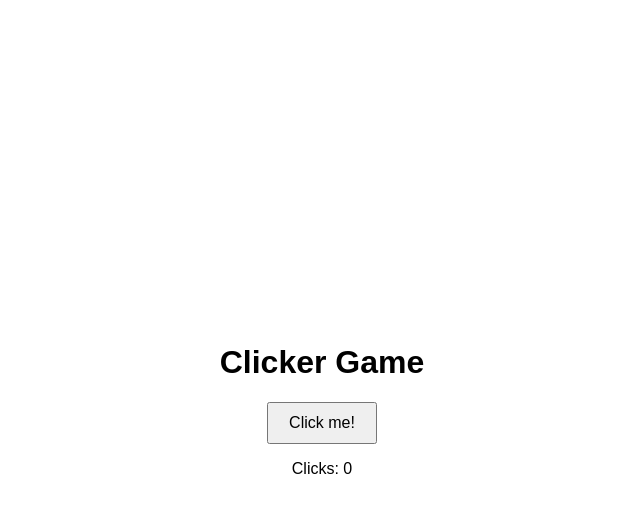
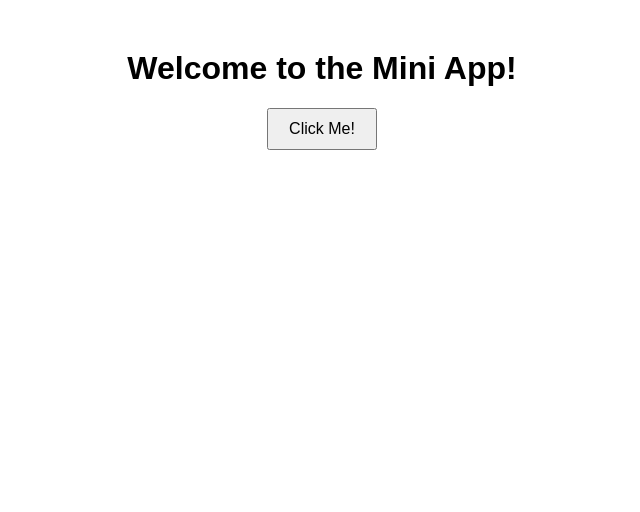
Before and after one commit to Amir23448g/Eight-coins, a plain HTML site: page index.html in a window 1280 px wide. Shown: the whole page, without its empty margins (318-958 px from the left). Drawn offline with Linux system fonts and the light colour scheme.

Commit message:
Update index.html

```diff
--- a/index.html
+++ b/index.html
@@ -3,42 +3,22 @@
 <head>
     <meta charset="UTF-8">
     <meta name="viewport" content="width=device-width, initial-scale=1.0">
-    <title>Clicker Game</title>
+    <title>Mini App</title>
     <style>
+        /* استایل‌های ساده برای سایت */
         body {
-            display: flex;
-            justify-content: center;
-            align-items: center;
-            height: 100vh;
             font-family: Arial, sans-serif;
+            text-align: center;
+            margin-top: 50px;
         }
-
-        .container {
-            text-align: center;
-        }
-
         button {
             padding: 10px 20px;
             font-size: 16px;
-            cursor: pointer;
         }
     </style>
 </head>
 <body>
-    <div class="container">
-        <h1>Clicker Game</h1>
-        <button id="clickerButton">Click me!</button>
-        <p>Clicks: <span id="clickCount">0</span></p>
-    </div>
-    <script>
-        document.addEventListener("DOMContentLoaded", () => {
-            let clickCount = 0;
-
-            document.getElementById('clickerButton').addEventListener('click', () => {
-                clickCount++;
-                document.getElementById('clickCount').textContent = clickCount;
-            });
-        });
-    </script>
+    <h1>Welcome to the Mini App!</h1>
+    <button onclick="alert('Button clicked!')">Click Me!</button>
 </body>
 </html>
```
